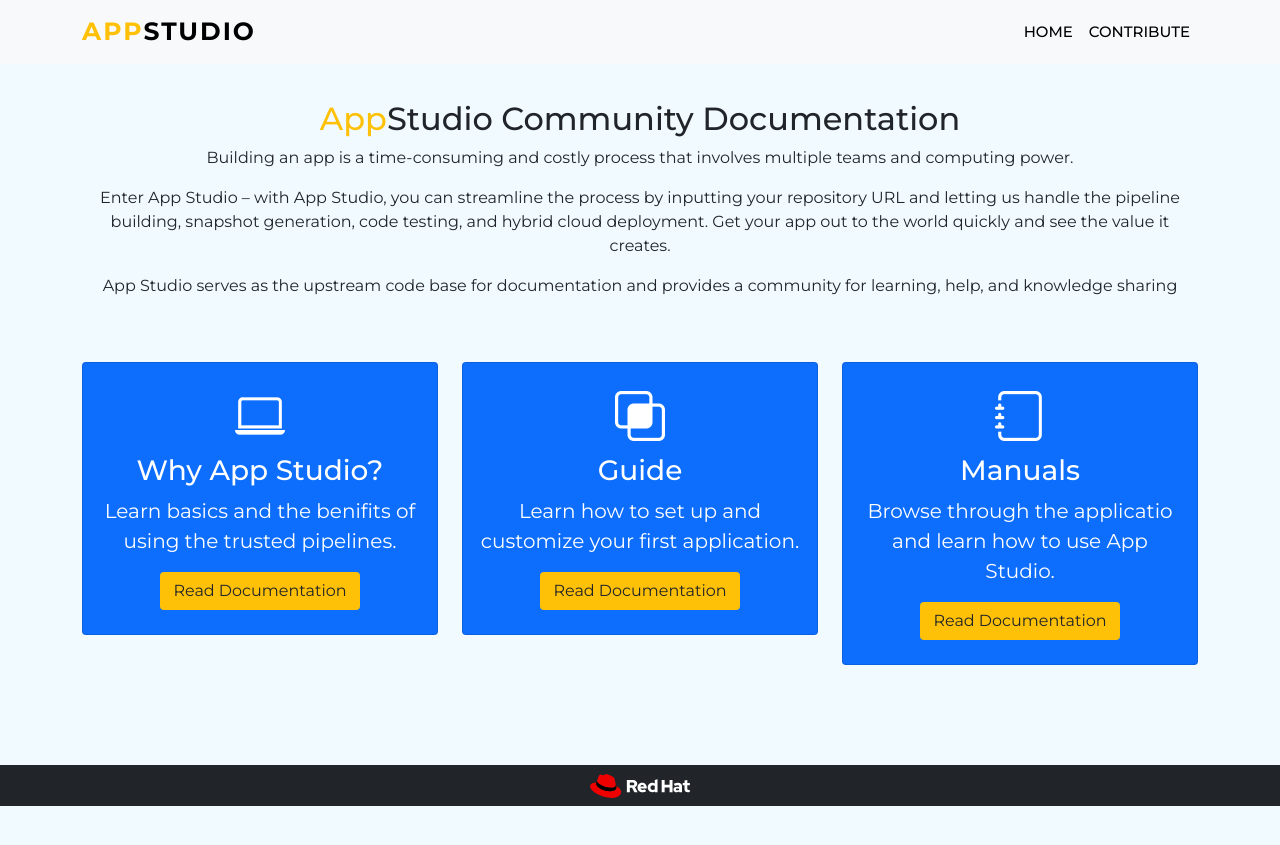
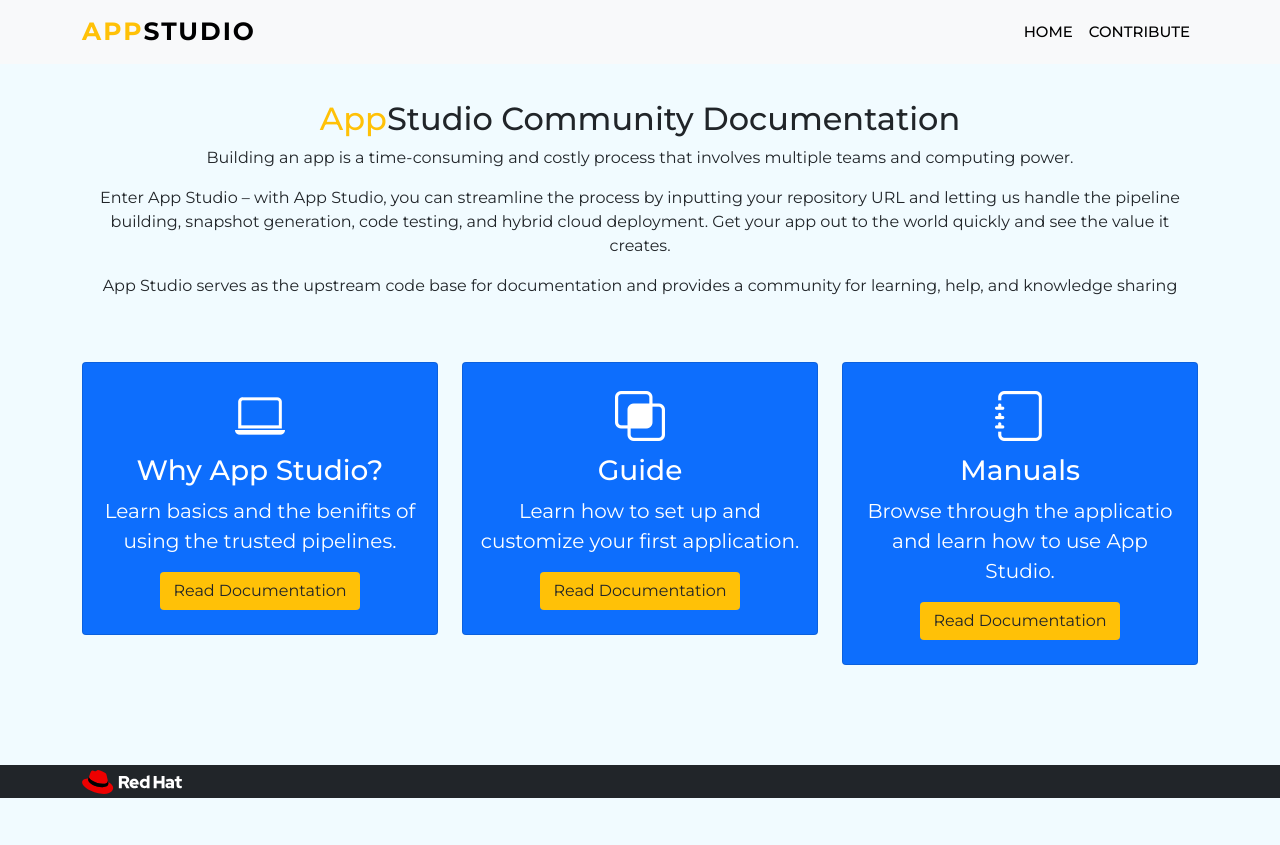
Before and after one commit to redhat-appstudio/appstudio.docs.ui.io, a Jekyll site: the page built from index.html, in a window 1280 px wide. Shown: the top 845 px of the page. Built offline with Jekyll 4.4.1, drawn with Linux system fonts in a browser that asks for light colours; nearby versions of some CDN libraries.

Commit message:
initial commit

```diff
--- a/_layouts/default.html
+++ b/_layouts/default.html
@@ -48,21 +48,12 @@
 
 
 	<!-- footer starts -->
-	<footer class="bg-dark p-2 text-center">
+	<footer class="bg-dark p-1 text-right">
 		<div class="container">
 			<img src="{{site.url}}/img/Logo-RedHat.svg" alt="Red Hat" class="logo">
 		</div>
 	</footer>
 	<!-- footer ends -->
-
-
-
-
-
-
-
-
-
 
 	<!-- All Js -->
 	<script src="js/bootstrap.bundle.min.js"></script>
@@ -70,8 +61,3 @@
 </body>
 
 </html>
-
-
-
-
-<!--for getting the form download the code from download button-->
```
